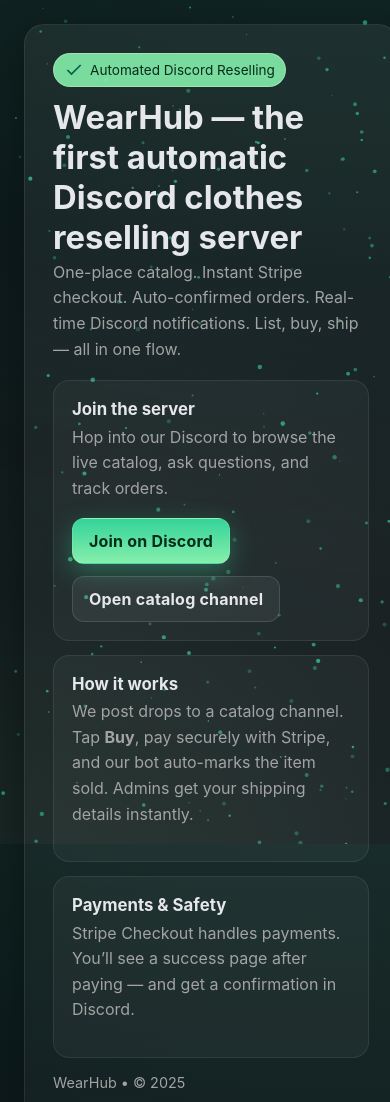
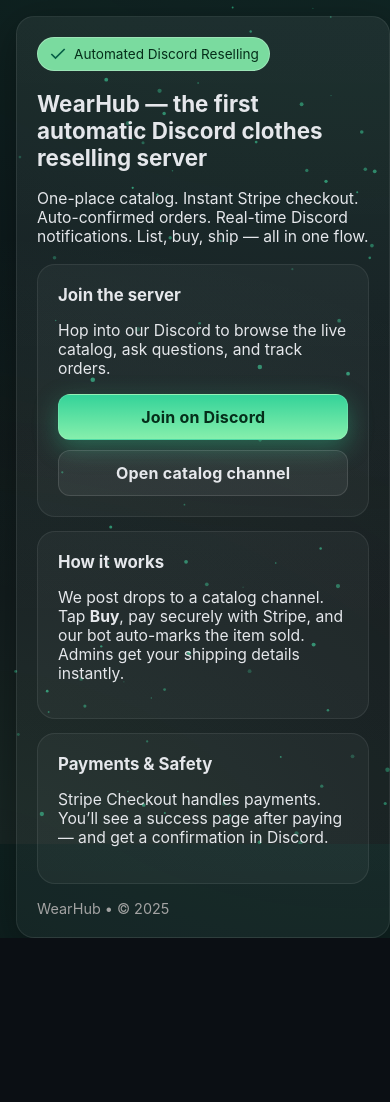
Before and after one commit to augis01/wearhub-pages, a plain HTML site: page index.html in a window 390 px wide. Shown: the top 1102 px of the page. After the commit the page ends 938 px from the top, so only its background shows below. Drawn offline with Linux system fonts and the light colour scheme.

Commit message:
Add files via upload

```diff
--- a/index.html
+++ b/index.html
@@ -2,65 +2,74 @@
 <html lang="en">
 <head>
   <meta charset="utf-8">
-  <meta name="viewport" content="width=device-width, initial-scale=1">
+  <meta name="viewport" content="width=device-width, initial-scale=1, viewport-fit=cover">
   <title>WearHub — Main Menu</title>
   <meta name="description" content="WearHub — the first automatic Discord clothes reselling server experience.">
   <meta name="theme-color" content="#34d399">
   <style>
-    :root{
-      --bg:#0b0f14;
-      --card:#0f172a;
-      --glass:rgba(255,255,255,.06);
-      --muted:#a3a3a3;
-      --text:#e5e7eb;
-      --accent:#34d399;
-      --accent-2:#86efac;
-    }
-    *{box-sizing:border-box}
-    html,body{height:100%}
+    :root{--bg:#0b0f14;--card:#0f172a;--muted:#a3a3a3;--text:#e5e7eb;--accent:#34d399;--accent-2:#86efac;}
+    *{box-sizing:border-box} html,body{height:100%}
     body{
       margin:0;
       background:radial-gradient(1200px 800px at 90% -20%, rgba(52,211,153,.14), transparent),
                  radial-gradient(900px 700px at -10% 110%, rgba(134,239,172,.12), transparent),
                  var(--bg);
       color:var(--text);
-      font-family:ui-sans-serif,-apple-system,"Segoe UI",Roboto,Ubuntu,"Helvetica Neue",Arial;
-      display:grid;place-items:center;
-      padding:24px;overflow:hidden;
+      font-family: ui-sans-serif, -apple-system, "Segoe UI", Roboto, Ubuntu, "Helvetica Neue", Arial;
+      display:grid; place-items:center;
+      overflow:hidden;
     }
-    canvas.sparkle{position:fixed;inset:0;pointer-events:none;z-index:0}
-    .wrap{position:relative;z-index:1;width:min(960px,96vw)}
-    .hero{
-      padding:28px;border-radius:20px;
-      background:linear-gradient(180deg,rgba(255,255,255,.06),rgba(255,255,255,.03));
-      border:1px solid rgba(255,255,255,.08);
-      box-shadow:0 10px 40px rgba(0,0,0,.35);
-    }
-    .pill{display:inline-flex;align-items:center;gap:6px;font-size:.85rem;padding:6px 10px;border-radius:999px;
-      color:#052e1a;background:rgba(134,239,172,.9);border:1px solid rgba(255,255,255,.25);}
-    .check{width:20px;height:20px;color:#065f46}
-    h1{margin:.6rem 0 .2rem 0;font-size:2.05rem}
-    .lead{margin:.2rem 0 1rem;color:var(--muted);line-height:1.6}
-    .grid{display:grid;grid-template-columns:repeat(auto-fit,minmax(240px,1fr));gap:14px;margin-top:18px}
-    .card{
-      background:rgba(255,255,255,.04);border:1px solid rgba(255,255,255,.08);border-radius:16px;padding:18px;
-    }
-    .card h3{margin:0 0 .35rem 0;font-size:1.05rem}
-    .actions{display:flex;gap:12px;flex-wrap:wrap;margin-top:16px}
-    a.btn{
-      appearance:none;text-decoration:none;cursor:pointer;
-      padding:12px 16px;border-radius:12px;font-weight:700;letter-spacing:.2px;
-      border:1px solid rgba(255,255,255,.12);
-      color:#052e1a;background:linear-gradient(180deg,var(--accent),var(--accent-2));
-      box-shadow:0 8px 24px rgba(52,211,153,.35);
-      transition:transform .08s ease,box-shadow .2s ease,filter .15s ease;
-      display:inline-flex;align-items:center;gap:8px;
-    }
-    a.btn:hover{transform:translateY(-1px);filter:brightness(1.05);}
-    a.btn.secondary{
-      background:rgba(255,255,255,.06);color:var(--text);box-shadow:none;
-    }
-    footer{margin-top:16px;color:var(--muted);font-size:.9rem;display:flex;justify-content:space-between;gap:12px;flex-wrap:wrap}
+    canvas.sparkle{position:fixed; inset:0; pointer-events:none; z-index:0}
+    .wrap{position:relative; z-index:1;}
+    .hero{padding:28px; background:linear-gradient(180deg,rgba(255,255,255,.06),rgba(255,255,255,.03));
+          border:1px solid rgba(255,255,255,.08); box-shadow:0 10px 40px rgba(0,0,0,.35);}
+    .pill{display:inline-flex; align-items:center; gap:6px; font-size:.85rem; padding:6px 10px; border-radius:999px;
+          color:#052e1a; background:rgba(134,239,172,.9); border:1px solid rgba(255,255,255,.25);}
+    .check{width:20px; height:20px; color:#065f46}
+    .grid{display:grid; gap:14px; margin-top:18px}
+    .card{background:rgba(255,255,255,.04); border:1px solid rgba(255,255,255,.08); border-radius:16px; padding:18px;}
+    .card h3{margin:0 0 .35rem 0; font-size:1.05rem}
+    .actions{display:flex; gap:12px; flex-wrap:wrap; margin-top:16px}
+    a.btn{appearance:none; text-decoration:none; cursor:pointer; padding:12px 16px; border-radius:12px; font-weight:700; letter-spacing:.2px;
+          border:1px solid rgba(255,255,255,.12); color:#052e1a; background:linear-gradient(180deg, var(--accent), var(--accent-2));
+          box-shadow:0 8px 24px rgba(52,211,153,.35); transition:transform .08s ease, box-shadow .2s ease, filter .15s ease;
+          display:inline-flex; align-items:center; gap:8px;}
+    a.btn:hover{ transform:translateY(-1px); filter: brightness(1.05); }
+    a.btn.secondary{ background:rgba(255,255,255,.06); color:var(--text); box-shadow:none; }
+    footer{margin-top:16px; color:var(--muted); font-size:.9rem; display:flex; justify-content:space-between; gap:12px; flex-wrap:wrap}
+
+  /* Mobile-first responsive tweaks */
+  :root{
+    --space: 24px;
+    --radius: 18px;
+    --fs-h1: clamp(1.4rem, 4.5vw, 2.05rem);
+    --fs-lead: clamp(0.98rem, 2.7vw, 1.06rem);
+    --btn-min-h: 44px; /* iOS tap target */
+  }
+  .wrap{width:min(960px,96vw)}
+  .hero, .card{border-radius:var(--radius)}
+  h1{font-size:var(--fs-h1)}
+  .lead{font-size:var(--fs-lead)}
+  .actions a.btn{min-height:var(--btn-min-h); align-items:center; justify-content:center}
+  .actions{gap:10px}
+  .grid{grid-template-columns:1fr}
+  @media (min-width: 700px){
+    .grid{grid-template-columns: repeat(3, 1fr)}
+  }
+  @media (max-width: 480px){
+    .actions{flex-direction:column}
+    a.btn, a.btn.secondary{width:100%}
+    .hero, .card{padding:20px}
+    .header{padding:20px 20px 12px}
+    .content{padding:20px}
+    .footer{padding:14px 20px}
+  }
+  body{padding: max(16px, env(safe-area-inset-top)) max(16px, env(safe-area-inset-right)) max(16px, env(safe-area-inset-bottom)) max(16px, env(safe-area-inset-left));}
+  @media (prefers-reduced-motion: reduce){
+    .sparkle{display:none !important;}
+    *{animation:none !important; transition:none !important;}
+  }
+
   </style>
 </head>
 <body>
@@ -84,7 +93,7 @@
           <h3>Join the server</h3>
           <p class="lead">Hop into our Discord to browse the live catalog, ask questions, and track orders.</p>
           <div class="actions">
-            <a class="btn" href="https://discord.gg/QcAV7VsxG7" target="_blank" rel="noopener">Join on Discord</a>
+            <a class="btn" href="https://discord.gg/yourinvite" target="_blank" rel="noopener">Join on Discord</a>
             <a class="btn secondary" href="https://discord.com/channels/1428422218215325838/1428422378047668264" target="_blank" rel="noopener">Open catalog channel</a>
           </div>
         </div>
@@ -107,17 +116,17 @@
 
   <script>
     document.getElementById('y').textContent=new Date().getFullYear();
-    const c=document.getElementById('sparkle');const ctx=c.getContext('2d');
-    let W,H,parts=[];function resize(){W=c.width=innerWidth;H=c.height=innerHeight;}
-    addEventListener('resize',resize,{passive:true});resize();
-    const N=180,color='#34d399';
+    const c=document.getElementById('sparkle'); const ctx=c.getContext('2d');
+    let W,H,parts=[]; function resize(){W=c.width=innerWidth; H=c.height=innerHeight;}; addEventListener('resize',resize,{passive:true}); resize();
+    const small = Math.min(innerWidth, innerHeight) < 520;
+    const N = small ? 90 : 180, color='#34d399';
     for(let i=0;i<N;i++){parts.push({x:Math.random()*W,y:Math.random()*H,vx:(Math.random()-.5)*0.35,vy:(Math.random()*.6+.15),r:Math.random()*1.7+.6,a:Math.random()*.45+.25})}
     (function tick(){
       ctx.clearRect(0,0,W,H);
       for(const p of parts){
-        ctx.globalAlpha=p.a;ctx.fillStyle=color;ctx.beginPath();ctx.arc(p.x,p.y,p.r,0,Math.PI*2);ctx.fill();
-        p.x+=p.vx;p.y+=p.vy;if(p.y>H+5){p.y=-5;p.x=Math.random()*W}
-        if(p.x<-5)p.x=W+5;if(p.x>W+5)p.x=-5;
+        ctx.globalAlpha=p.a; ctx.fillStyle=color; ctx.beginPath(); ctx.arc(p.x,p.y,p.r,0,Math.PI*2); ctx.fill();
+        p.x+=p.vx; p.y+=p.vy; if(p.y>H+5){p.y=-5; p.x=Math.random()*W}
+        if(p.x<-5) p.x=W+5; if(p.x>W+5) p.x=-5;
       }
       requestAnimationFrame(tick);
     })();
```
Also changed, not shown: cancel.html (+60 -22 lines), success.html (+62 -27 lines).
